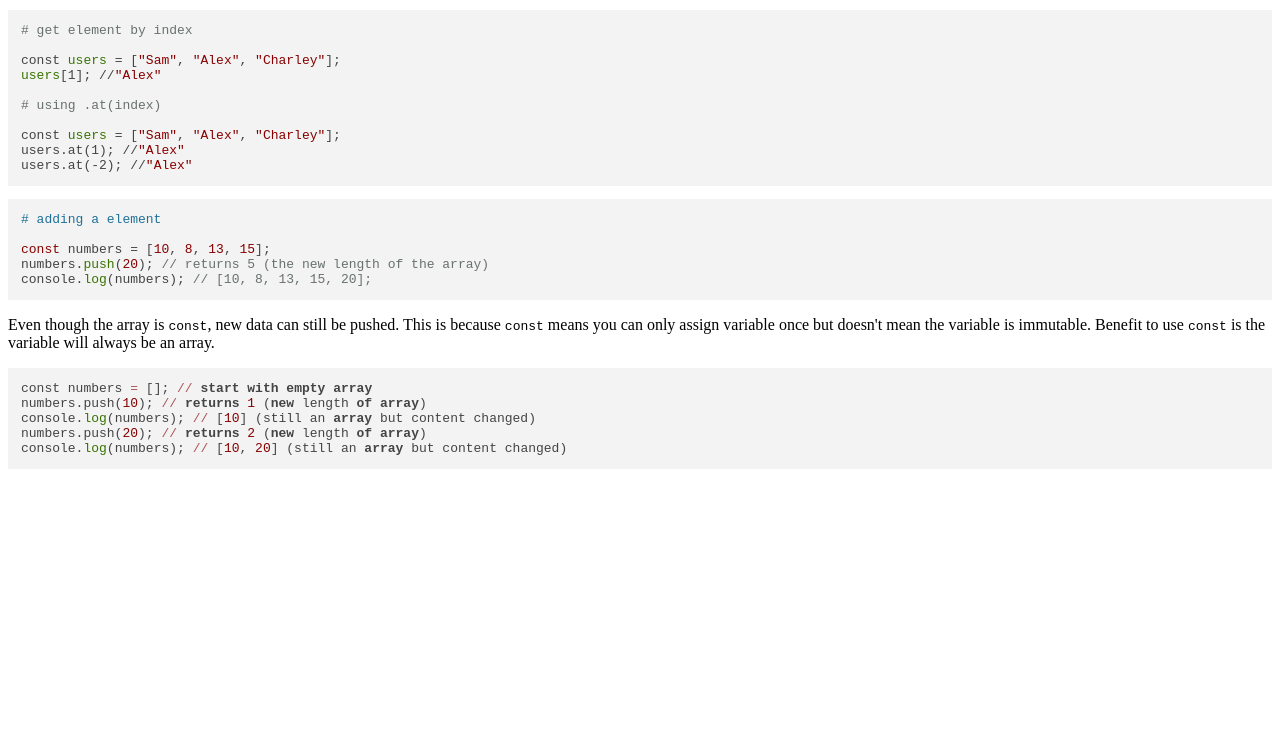
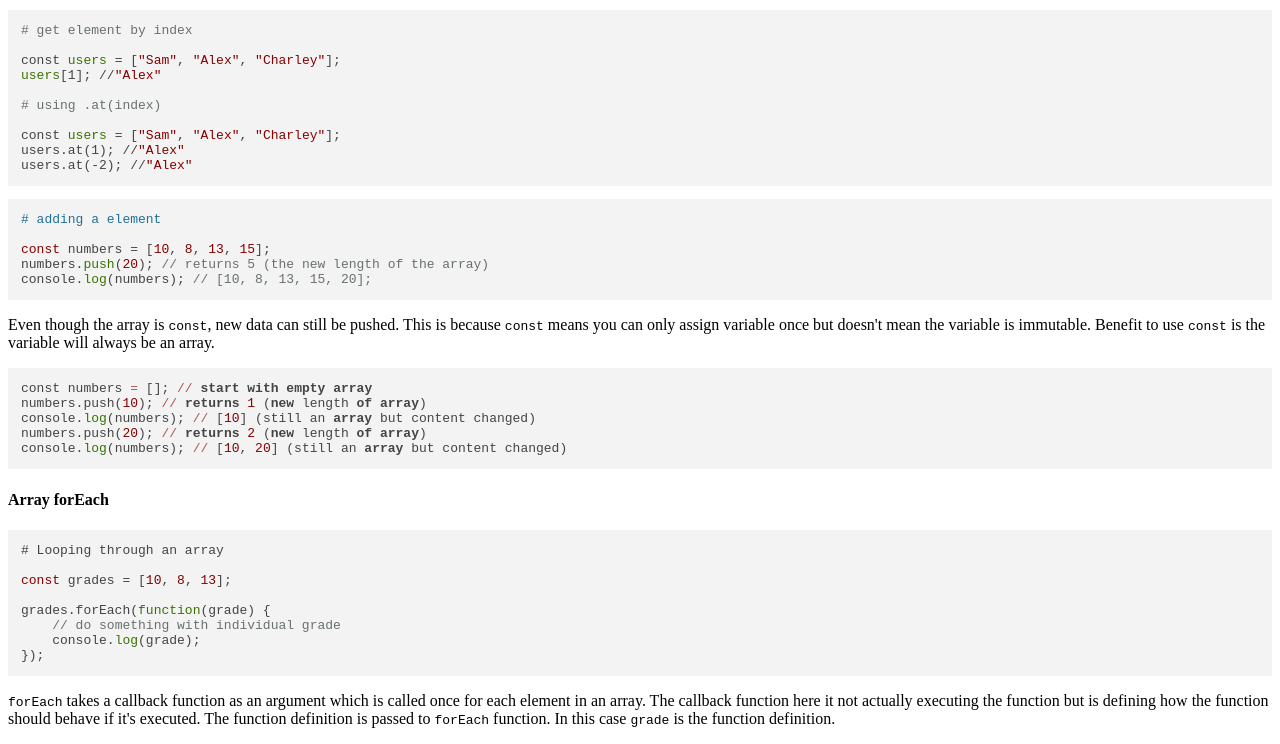
Before and after one commit to penquinking/notes, a website: page public/js.html in a window 1280 px wide. Shown: the part 4503-5247 px from the top of the page. Before the commit the page ends 4985 px from the top, so only its background shows below. Drawn offline with nearby package versions, Linux system fonts and the light colour scheme.

Commit message:
Notes added

```diff
--- a/public/js.html
+++ b/public/js.html
@@ -240,6 +240,18 @@ console.log(numbers); // [10] (still an array but content changed)
 numbers.push(20); // returns 2 (new length of array)
 console.log(numbers); // [10, 20] (still an array but content changed)
 </code></pre>
+<h4>Array forEach</h4>
+<pre class="hljs"><code># Looping through an array
+
+const grades = [10, 8, 13];
+
+grades.forEach(function(grade) {
+    // do something with individual grade
+    console.log(grade);
+});
+</code></pre>
+<p><code>forEach</code> takes a callback function as an argument which is called once for each element in an array.
+The callback function here it not actually executing the function but is defining how the function should behave if it's executed. The function definition is passed to <code>forEach</code> function. In this case <code>grade</code> is the function definition.</p>
 
   </div>
 
```
Also changed, not shown: md/js.md (+16 -0 lines).
